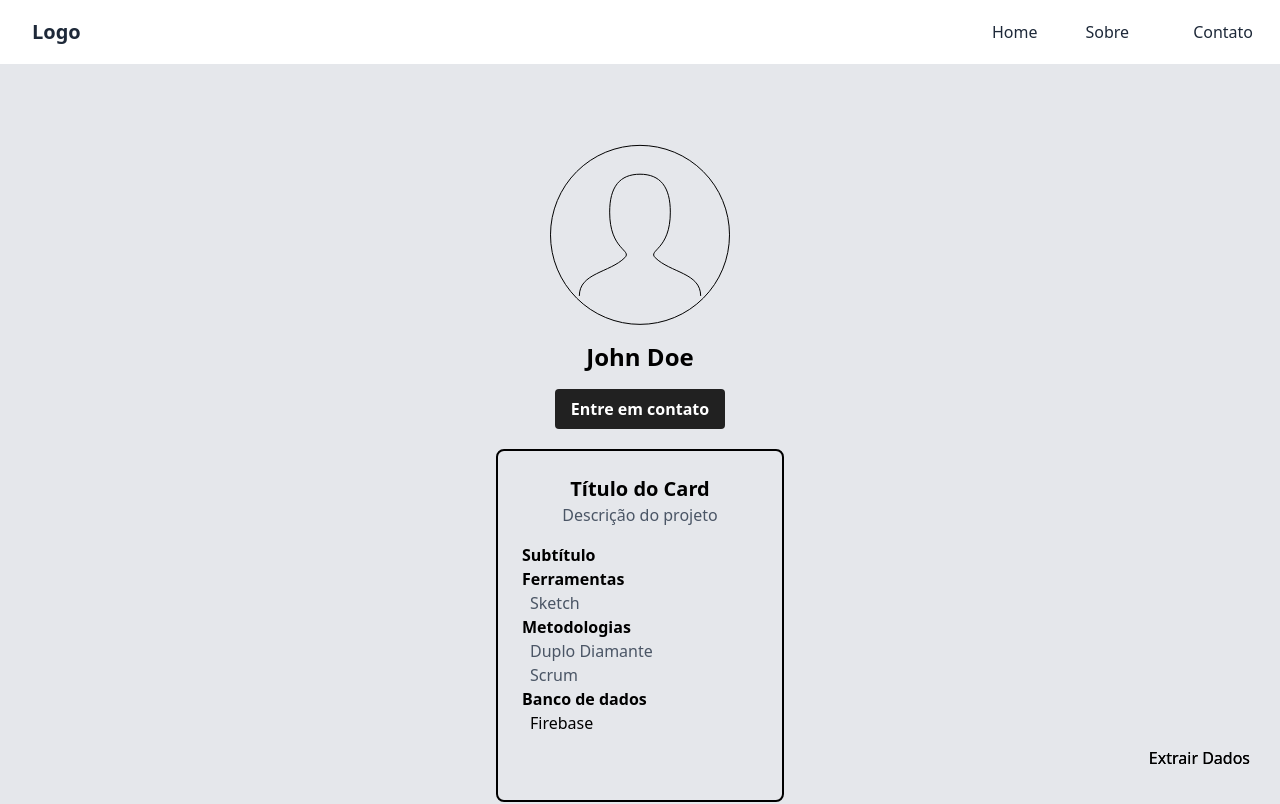
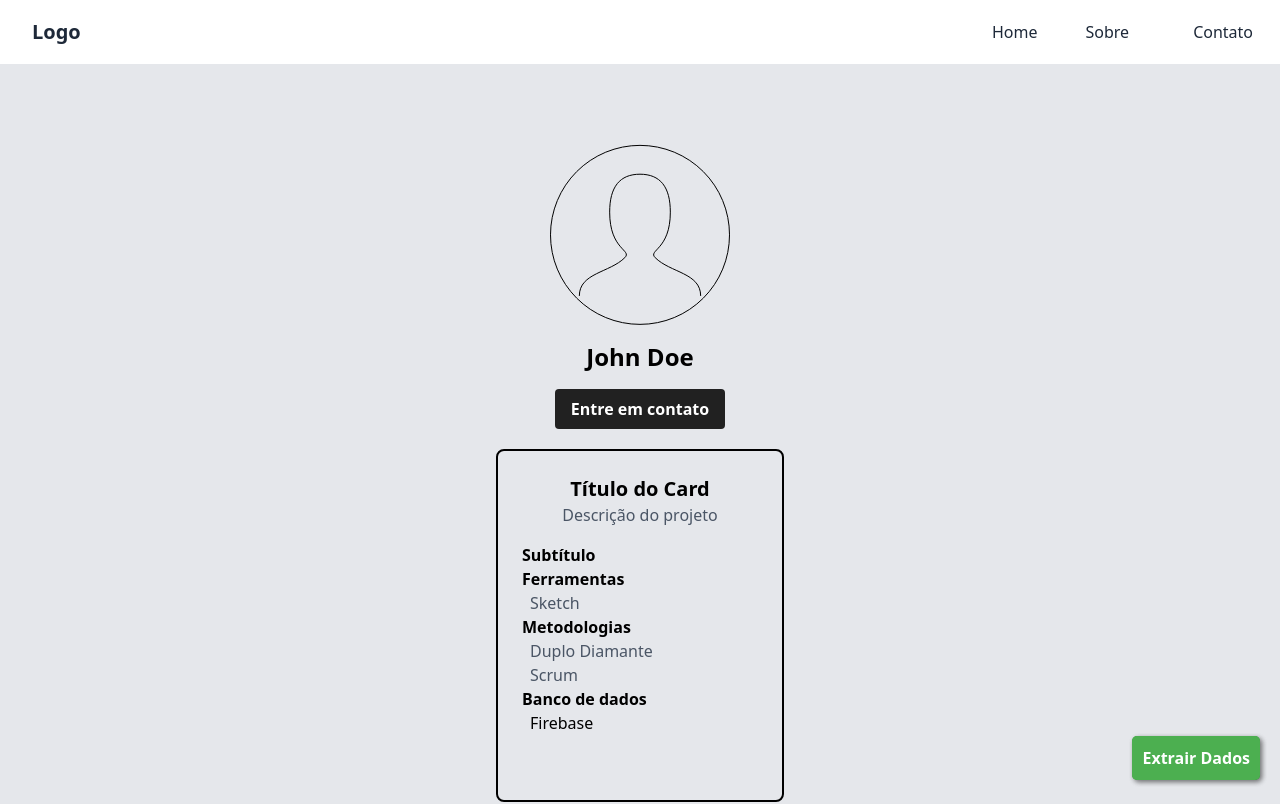
Before and after one commit to DanielCamucatto/hand-talk-plugin, a React (Vite) app in the folder packages/page/: page / in a window 1280 px wide. Shown: the top 804 px of the page. Built offline with nearby package versions, Linux system fonts and the light colour scheme.

Commit message:
feat layout btn extrair dados

```diff
--- a/packages/page/src/index.css
+++ b/packages/page/src/index.css
@@ -6,6 +6,26 @@
 
 :root{
   --dark-color: #212121;
+}
+
+.extrair-dados-btn {
+  position: fixed;
+  bottom: 20px;
+  right: 20px;
+  padding: 10px;
+  z-index: 9999;
+  background-color: #4CAF50;
+  color: white;
+  border: none;
+  cursor: pointer;
+  border-radius: 5px;
+  font-size: 16px;
+  font-weight: bold;
+  box-shadow: 2px 2px 5px rgba(0, 0, 0, 0.3);
+}
+
+.extrair-dados-btn:hover {
+  background-color: #45a049;
 }
 
 /* :root {
--- a/packages/plugin/src/plugin.ts
+++ b/packages/plugin/src/plugin.ts
@@ -6,7 +6,7 @@ import {config} from './config';
 function injectButton() {
   const button = document.createElement('button');
   button.innerText = 'Extrair Dados';
-  button.style.cssText = 'position: fixed; bottom: 20px; right: 20px; padding: 10px; z-index: 9999;';
+  button.classList.add('extrair-dados-btn');
   button.addEventListener('click', extractData);
   document.body.appendChild(button);
 }
```
Also changed, not shown: packages/page/public/plugin/plugin.js (+1 -1 lines), 1 other file (tests, documents, lock files or other folders).
